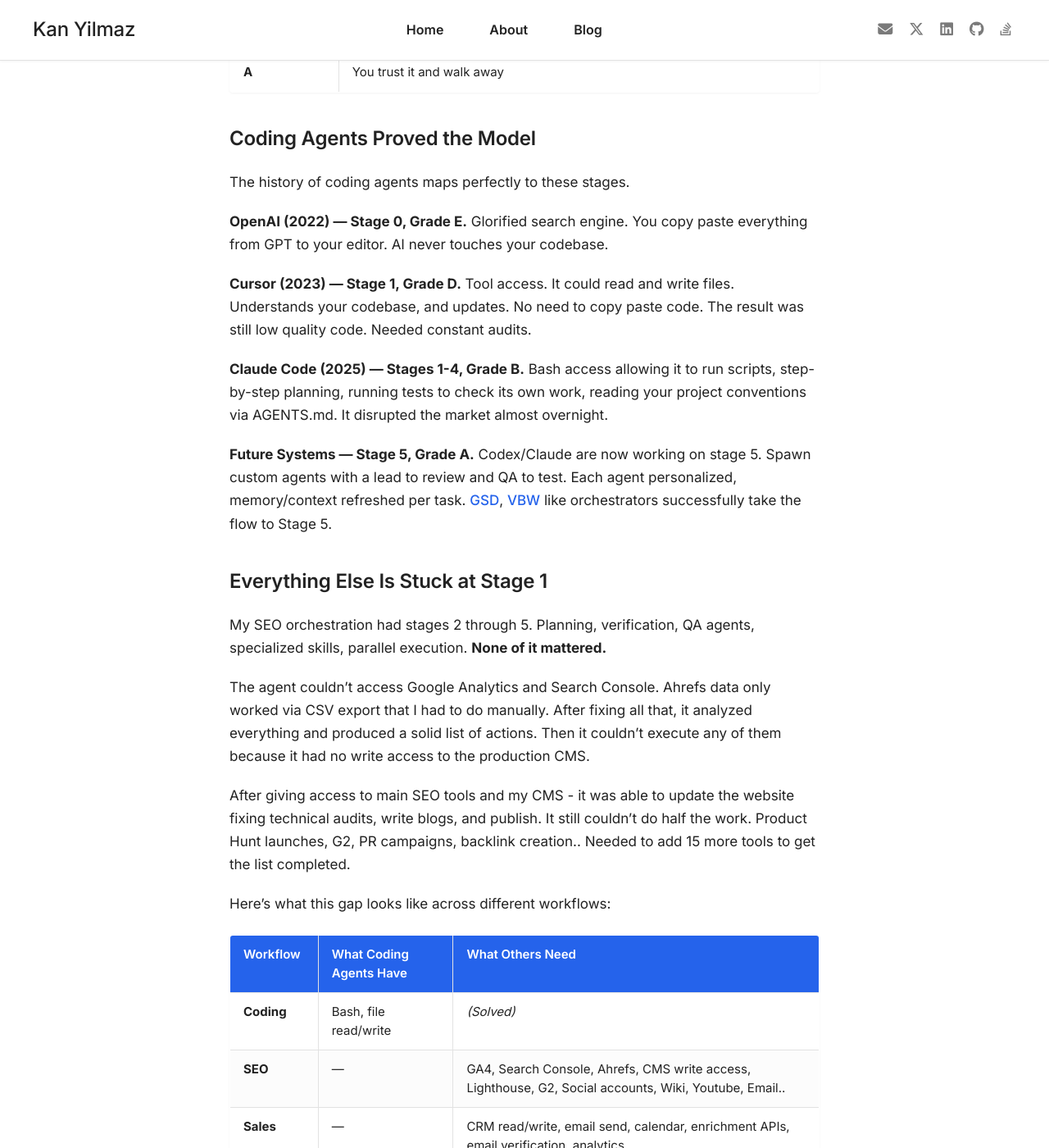
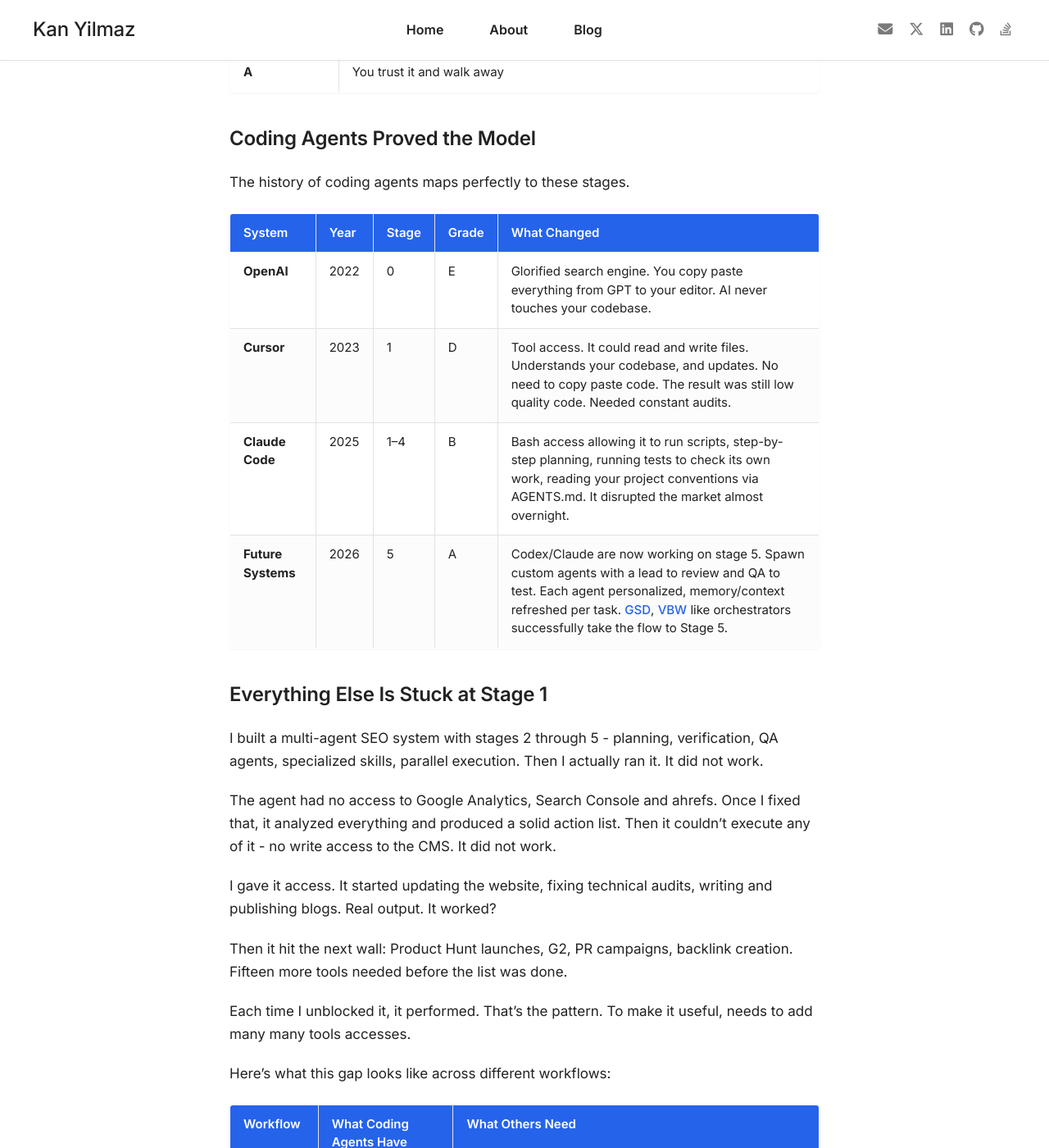
Before and after one commit to thellimist/thellimist.github.io, a Jekyll site: the page built from _posts/2026-02-19-five-stages-of-ai-agents.md, in a window 1280 px wide and 1400 px high, scrolled down 1504 px. Shown: the whole window at 82% size. Built offline with Jekyll 4.4.1, drawn with Linux system fonts in a browser that asks for light colours.

Commit message:
Update five-stages blog and add .DS_Store to gitignore
Co-Authored-By: Claude Sonnet 4.6 <noreply@anthropic.com>

```diff
--- a/_posts/2026-02-19-five-stages-of-ai-agents.md
+++ b/_posts/2026-02-19-five-stages-of-ai-agents.md
@@ -43,21 +43,24 @@ I grade agent output E through A. Each stage roughly moves the agent up one grad
 
 The history of coding agents maps perfectly to these stages.
 
-**OpenAI (2022) — Stage 0, Grade E.** Glorified search engine. You copy paste everything from GPT to your editor. AI never touches your codebase.
-
-**Cursor (2023) — Stage 1, Grade D.** Tool access. It could read and write files. Understands your codebase, and updates. No need to copy paste code. The result was still low quality code. Needed constant audits.
-
-**Claude Code (2025) — Stages 1-4, Grade B.** Bash access allowing it to run scripts, step-by-step planning, running tests to check its own work, reading your project conventions via AGENTS.md. It disrupted the market almost overnight.
-
-**Future Systems — Stage 5, Grade A.** Codex/Claude are now working on stage 5. Spawn custom agents with a lead to review and QA to test. Each agent personalized, memory/context refreshed per task. [GSD](https://github.com/gsd-build/get-shit-done/), [VBW](https://github.com/yidakee/vibe-better-with-claude-code-vbw) like orchestrators successfully take the flow to Stage 5.
+| System | Year | Stage | Grade | What Changed |
+|--------|------|-------|-------|--------------|
+| **OpenAI** | 2022 | 0 | E | Glorified search engine. You copy paste everything from GPT to your editor. AI never touches your codebase. |
+| **Cursor** | 2023 | 1 | D | Tool access. It could read and write files. Understands your codebase, and updates. No need to copy paste code. The result was still low quality code. Needed constant audits. |
+| **Claude Code** | 2025 | 1–4 | B | Bash access allowing it to run scripts, step-by-step planning, running tests to check its own work, reading your project conventions via AGENTS.md. It disrupted the market almost overnight. |
+| **Future Systems** | 2026 | 5 | A | Codex/Claude are now working on stage 5. Spawn custom agents with a lead to review and QA to test. Each agent personalized, memory/context refreshed per task. [GSD](https://github.com/gsd-build/get-shit-done/), [VBW](https://github.com/yidakee/vibe-better-with-claude-code-vbw) like orchestrators successfully take the flow to Stage 5. |
 
 ## Everything Else Is Stuck at Stage 1
 
-My SEO orchestration had stages 2 through 5. Planning, verification, QA agents, specialized skills, parallel execution. **None of it mattered.**
+I built a multi-agent SEO system with stages 2 through 5 - planning, verification, QA agents, specialized skills, parallel execution. Then I actually ran it. It did not work.
 
-The agent couldn't access Google Analytics and Search Console. Ahrefs data only worked via CSV export that I had to do manually. After fixing all that, it analyzed everything and produced a solid list of actions. Then it couldn't execute any of them because it had no write access to the production CMS.
+The agent had no access to Google Analytics, Search Console and ahrefs. Once I fixed that, it analyzed everything and produced a solid action list. Then it couldn't execute any of it - no write access to the CMS. It did not work.
 
-After giving access to main SEO tools and my CMS - it was able to update the website fixing technical audits, write blogs, and publish. It still couldn't do half the work. Product Hunt launches, G2, PR campaigns, backlink creation.. Needed to add 15 more tools to get the list completed.
+I gave it access. It started updating the website, fixing technical audits, writing and publishing blogs. Real output. It worked?
+
+Then it hit the next wall: Product Hunt launches, G2, PR campaigns, backlink creation. Fifteen more tools needed before the list was done.
+
+Each time I unblocked it, it performed. That's the pattern. To make it useful, needs to add many many tools accesses.
 
 Here's what this gap looks like across different workflows:
 
```
Also changed, not shown: 1 other file.
